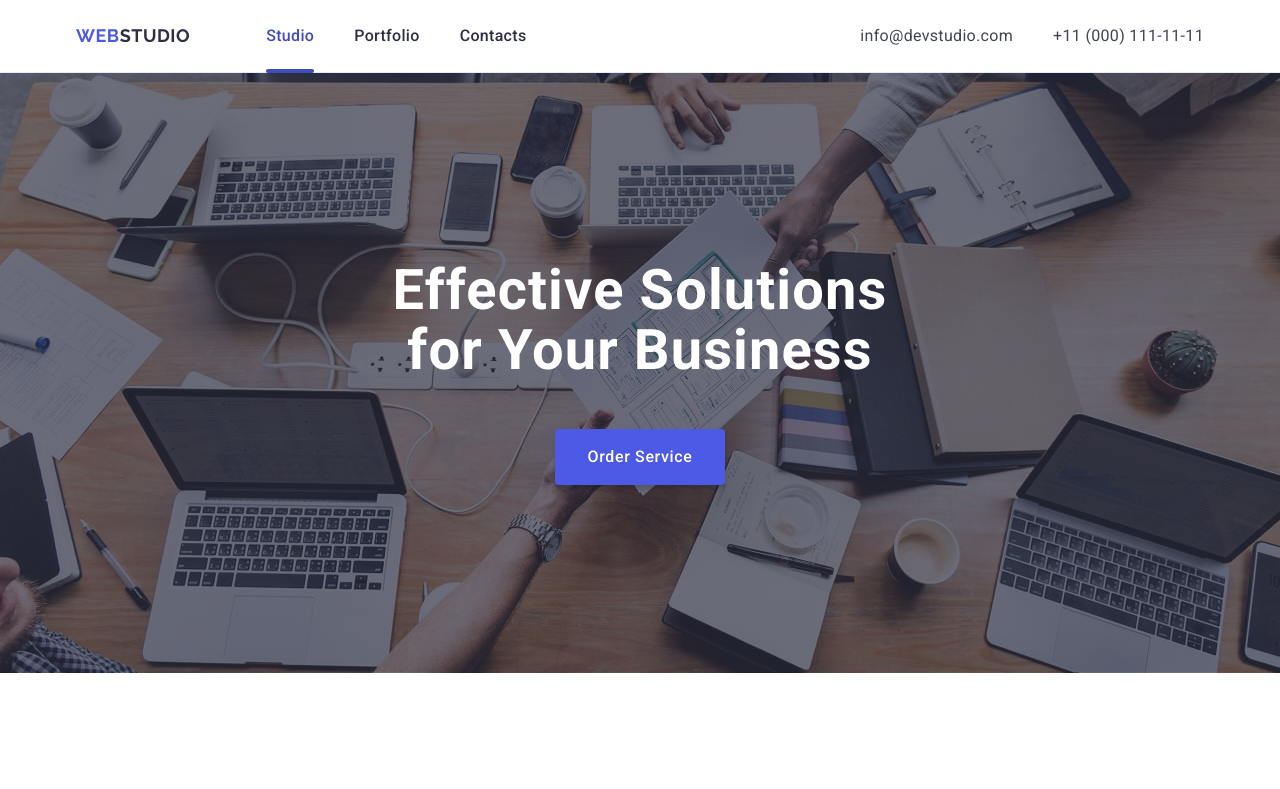
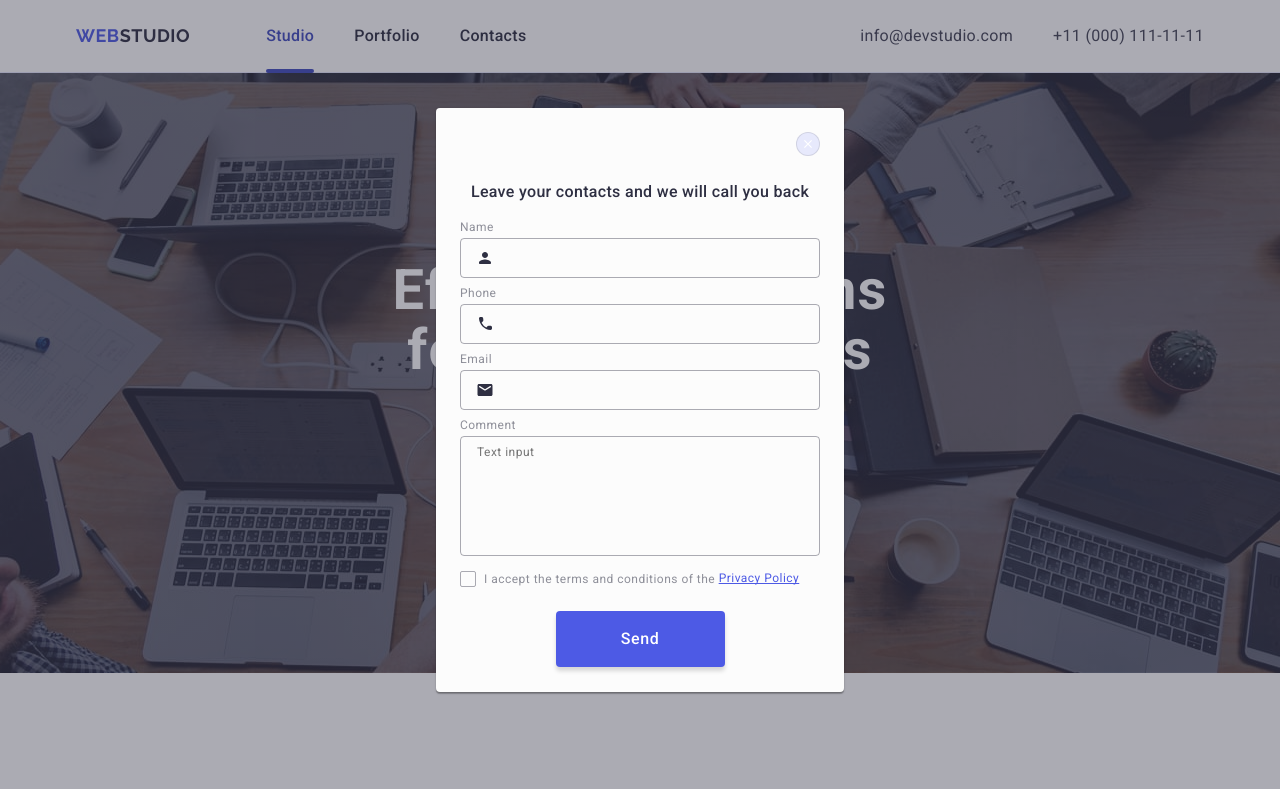
Before and after one commit to Sensei8760/goit-markup-hw-05, a plain HTML site: page index.html in a window 1280 px wide. Shown: the top 789 px of the page. Drawn offline with nearby package versions, Linux system fonts and the light colour scheme.

Commit message:
add-modal

```diff
--- a/css/styles.css
+++ b/css/styles.css
@@ -594,13 +594,20 @@ section {
   color: #8e8f99;
   display: inline-flex;
   align-items: center;
-  a {
-    line-height: 1.17;
-    text-decoration: underline;
-    text-decoration-skip-ink: none;
-    color: #4d5ae5;
-  }
 }
+.privacy {
+  line-height: 1.33;
+  text-decoration: underline;
+  text-decoration-skip-ink: none;
+  color: #4d5ae5;
+  display: inline-flex;
+  align-items: center;
+  justify-content: center;
+  transition: background-color 250ms cubic-bezier(0.4, 0, 0.2, 1),
+    border 250ms cubic-bezier(0.4, 0, 0.2, 1),
+    fill 250ms cubic-bezier(0.4, 0, 0.2, 1);
+}
+
 .fake-true {
   width: 16px;
   height: 16px;
--- a/index.html
+++ b/index.html
@@ -494,7 +494,7 @@
     </footer>
 
     <!--Modal-->
-    <div class="backdrop">
+    <div class="backdrop is-opten">
       <div class="modal">
         <button type="button" class="close-btn">
           <svg class="icon-close" width="8" height="8">
```
